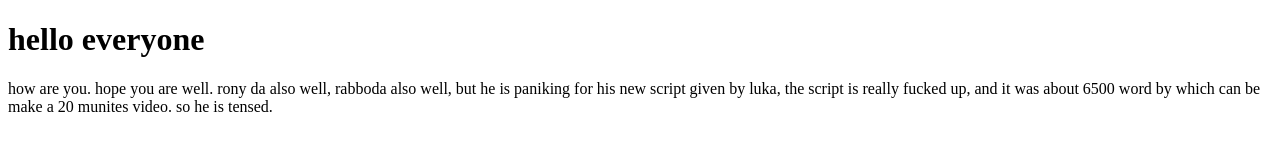
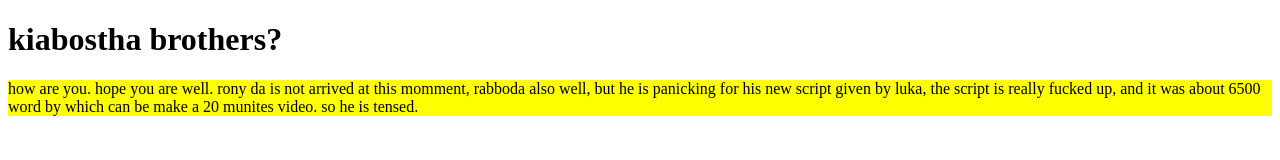
Before and after one commit to Ananta127/my-second-git, a plain HTML site: page index.html in a window 1280 px wide. Drawn offline with Linux system fonts and the light colour scheme.

Commit message:
rabboda's situation

```diff
--- a/index.html
+++ b/index.html
@@ -4,9 +4,14 @@
     <meta charset="UTF-8">
     <meta name="viewport" content="width=device-width, initial-scale=1.0">
     <title>testing github repository</title>
+    <style>
+        p{
+            background-color: yellow;
+        }
+    </style>
 </head>
 <body>
-     <h1>hello everyone</h1>
-     <p>how are you. hope you are well. rony da also well, rabboda also well, but he is paniking for his new script given by luka, the script is really fucked up, and it was about 6500 word by which can be make a 20 munites video. so he is tensed.</p>
+     <h1>kiabostha brothers?</h1>
+     <p>how are you. hope you are well. rony da is not arrived at this momment, rabboda also well, but he is panicking for his new script given by luka, the script is really fucked up, and it was about 6500 word by which can be make a 20 munites video. so he is tensed.</p>
 </body>
 </html>
```
